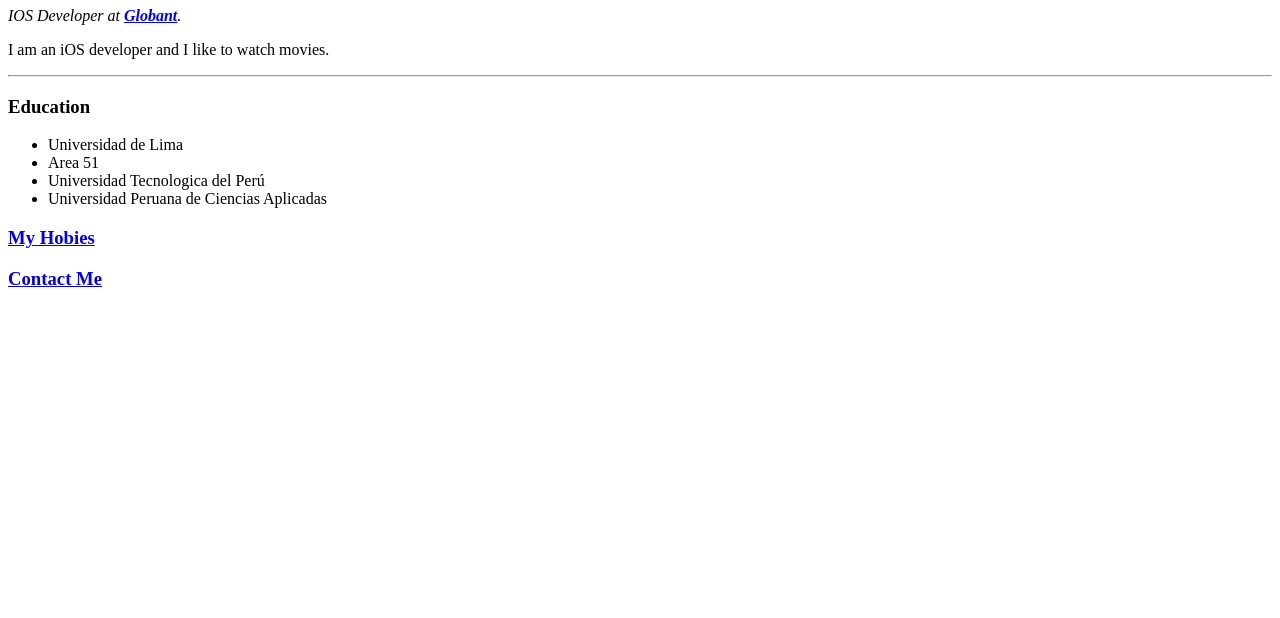
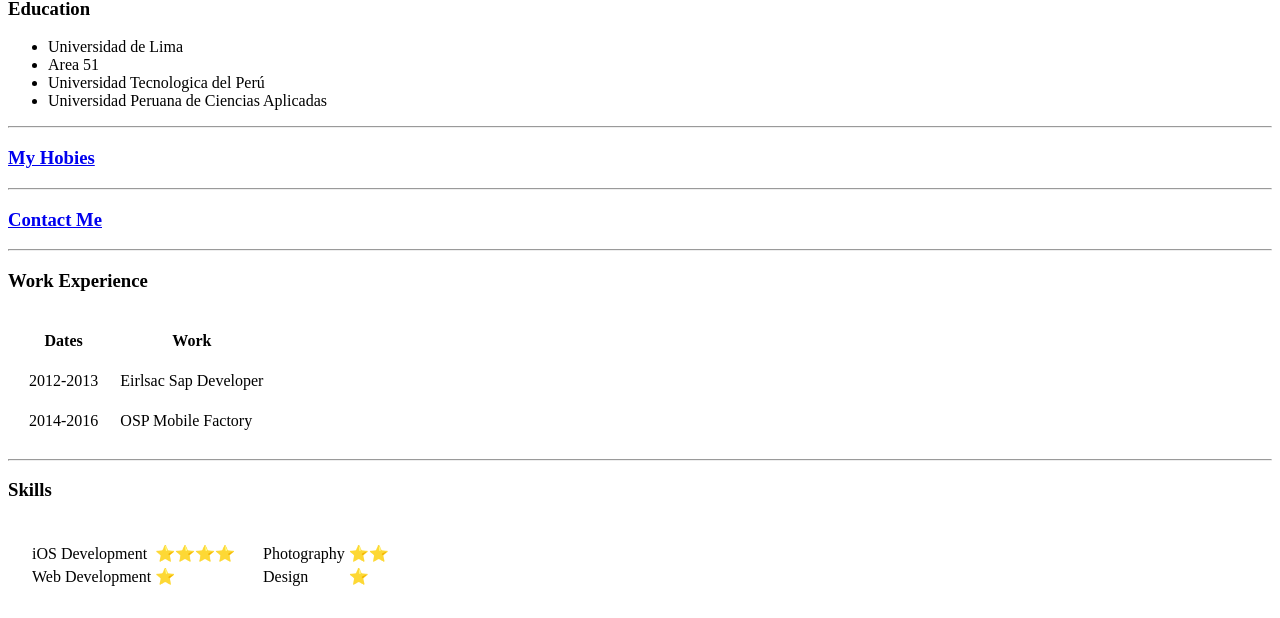
Before and after one commit to mateoFernando/webcourse, a plain HTML site: page Personal site beta/index.html in a window 1280 px wide. Shown: the part 249-867 px from the top of the page. Before the commit the page ends 800 px from the top, so only its background shows below. Drawn offline with Linux system fonts and the light colour scheme.

Commit message:
adding table and form

```diff
--- a/Personal site beta/index.html
+++ b/Personal site beta/index.html
@@ -5,11 +5,20 @@
     <title>Fernando's Beta Site</title>
   </head>
   <body>
-    <!-- <img src="https://pbs.twimg.com/profile_images/1180336019/da_400x400.JPG" alt=""> -->
-    <img src="./images/fer.png" alt="">
-    <h1>Fernando Daniel Mateo Ramos</h1>
-    <p><em>IOS Developer at <strong><a href="https://www.google.com">Globant</a></strong>.</em></p>
-    <p>I am an iOS developer and I like to watch movies.</p>
+
+    <table cellspacing="20">
+      <tr>
+        <td>
+          <!-- <img src="https://pbs.twimg.com/profile_images/1180336019/da_400x400.JPG" alt=""> -->
+          <img src="./images/fer.png" alt="">
+        </td>
+        <td>
+          <h1>Fernando Daniel Mateo Ramos</h1>
+          <p><em>IOS Developer at <strong><a href="https://www.google.com">Globant</a></strong>.</em></p>
+          <p>I am an iOS developer and I like to watch movies.</p>
+        </td>
+      </tr>
+    </table>
     <hr>
     <h3>Education</h3>
     <ul>
@@ -18,7 +27,86 @@
       <li>Universidad Tecnologica del Perú</li>
       <li>Universidad Peruana de Ciencias Aplicadas</li>
     </ul>
+    <hr>
     <h3> <a href="hoobies.html">My Hobies</a> </h3>
+    <hr>
     <h3> <a href="contactme.html">Contact Me</a> </h3>
+    <hr>
+    <h3>Work Experience</h3>
+    <table cellspacing="20">
+      <thead>
+        <tr>
+          <th>Dates</th>
+          <th>Work</th>
+        </tr>
+      </thead>
+      <tbody>
+        <tr>
+          <td>2012-2013</td>
+          <td>Eirlsac Sap Developer</td>
+        </tr>
+        <tr>
+          <td>2014-2016</td>
+          <td>OSP Mobile Factory</td>
+        </tr>
+      </tbody>
+      <tfoot>
+      </tfoot>
+    </table>
+    <hr>
+    <h3>Skills</h3>
+    <table cellspacing="20">
+      <tr>
+        <td>
+          <table>
+            <tr>
+              <td>iOS Development</td>
+              <td>⭐️⭐️⭐️⭐️</td>
+            </tr>
+            <tr>
+              <td>Web Development</td>
+              <td>⭐️</td>
+            </tr>
+          </table>
+        </td>
+        <td>
+          <table>
+            <tr>
+              <td>Photography</td>
+              <td>⭐️⭐️</td>
+            </tr>
+            <tr>
+              <td>Design</td>
+              <td>⭐️</td>
+            </tr>
+          </table>
+        </td>
+      </tr>
+    </table>
   </body>
 </html>
+
+
+
+
+
+
+
+
+
+
+
+
+
+
+
+
+
+
+
+
+
+
+
+
+<!-- EOF -->
```
Also changed, not shown: Personal site beta/contactme.html (+10 -0 lines), playbook/Playbook.html (+29 -0 lines).
